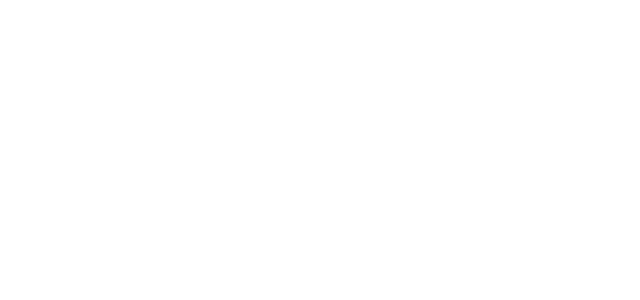
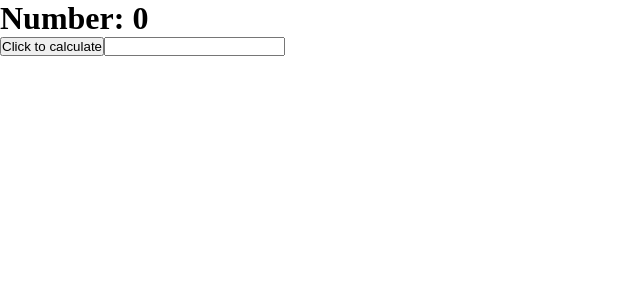
Before and after one commit to ER-MahipalSingh/10AM_ReactJS, a React (Vite) app: page /memo in a window 1280 px wide. Before the commit this address had no page. Shown: the top 300 px of the page, without its empty margins (0-640 px from the left). Built offline with nearby package versions, Linux system fonts and the light colour scheme.

Commit message:
Add files via upload

```diff
--- a/src/App.jsx
+++ b/src/App.jsx
@@ -14,6 +14,7 @@
 import Navbar from "./component/Navbar";
 import { useEffect } from "react";
 import Callback from "./pages/Callback";
+import Memo from "./pages/Memo";
 
 function App() {
   // useEffect(() => {
@@ -32,6 +33,7 @@
         <Route path="/local" element={<Local />} />
         <Route path="form" element={<Form />} />
         <Route path="call" element={<Callback />} />
+        <Route path="memo" element={<Memo />} />
       </Routes>
       <ToastContainer theme="dark" position="top-center" />
     </BrowserRouter>
--- /dev/null
+++ b/src/pages/Memo.jsx
@@ -0,0 +1,31 @@
+import React, { useMemo, useState } from "react";
+
+const Memo = () => {
+  const [num, setNum] = useState(0);
+  const [text, setText] = useState("");
+
+  const numCalcu = useMemo(() => {
+    console.log("NumCalcu fun caled");
+
+    let a = 10;
+
+    for (let i = 0; i < 100000; i++) {}
+
+    return a * num;
+  }, [num]);
+  return (
+    <div>
+      <h1>Number: {numCalcu}</h1>
+      <button onClick={(e) => setNum(num + 1)}>Click to calculate</button>
+
+      <input
+        type="text"
+        value={text}
+        name="text"
+        onChange={(e) => setText(e.target.value)}
+      />
+    </div>
+  );
+};
+
+export default Memo;
```
